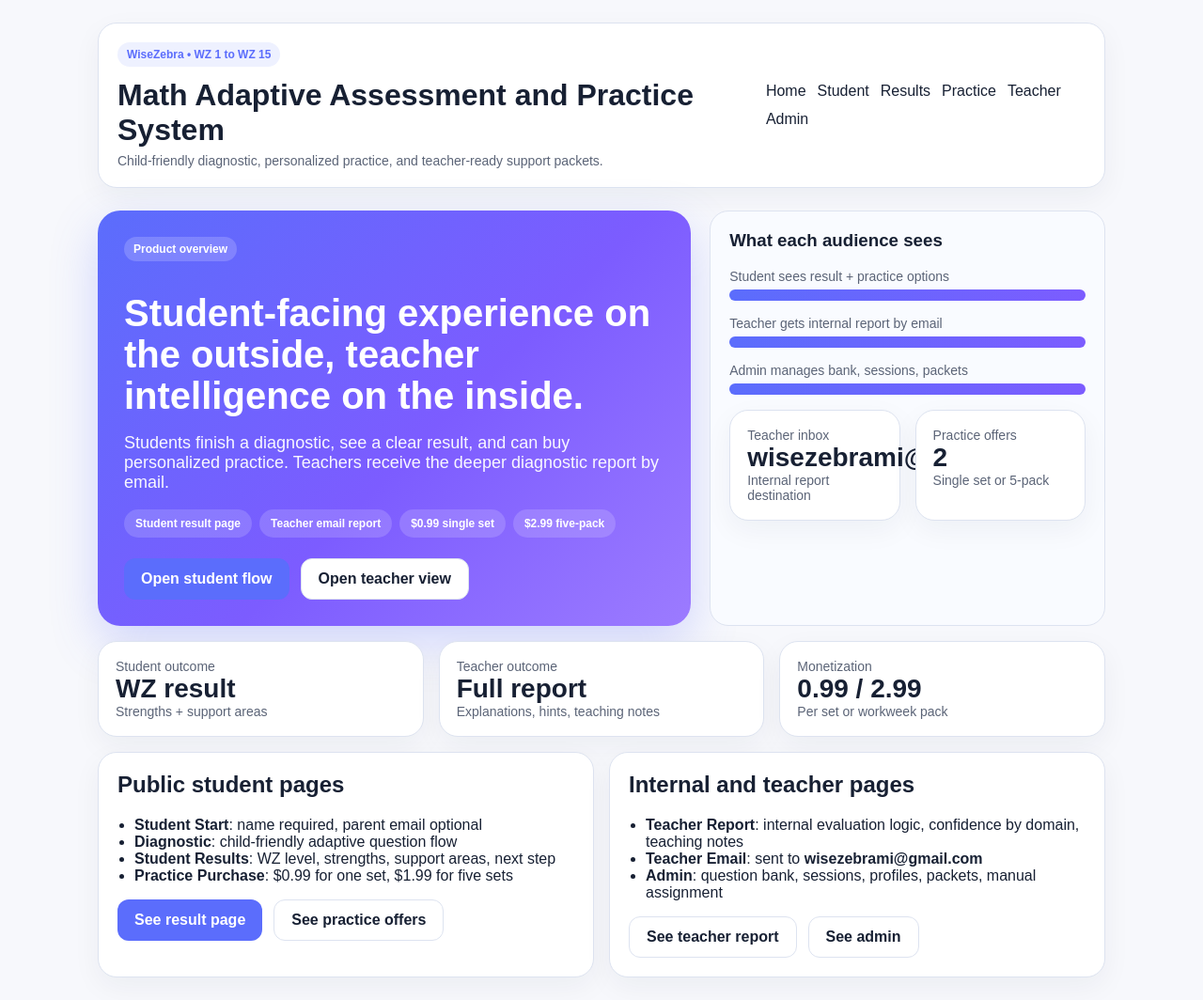
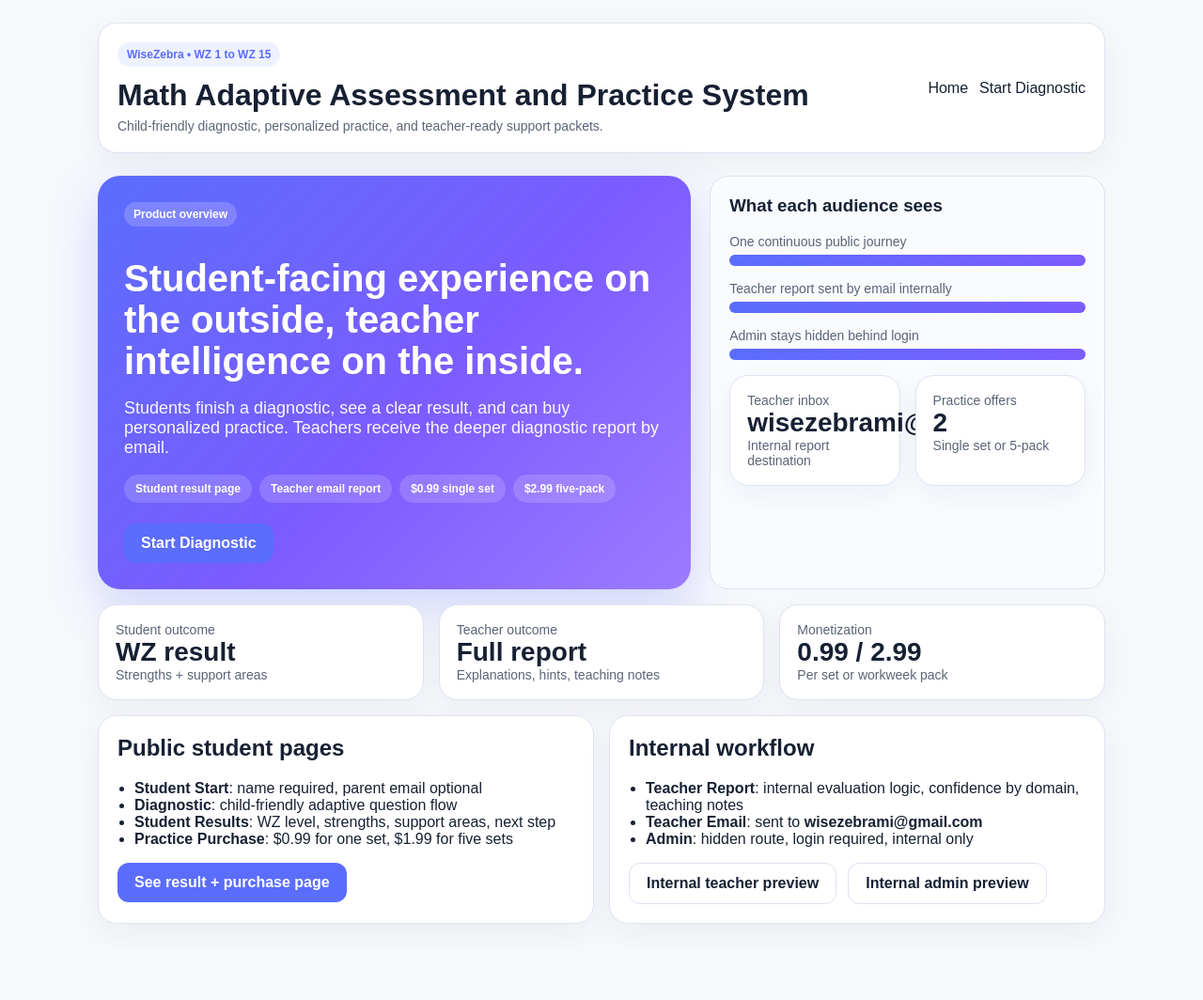
Before and after one commit to TZ2024/wisezebra-math-adaptive-system, a Next.js app: page / in a window 1280 px wide. Shown: the whole page at 94% size. After the commit the page ends 1007 px from the top, so only its background shows below. Built offline with nearby package versions, Linux system fonts and the light colour scheme.

Commit message:
refactor: simplify public UX into one continuous journey

```diff
--- a/app/admin/page.tsx
+++ b/app/admin/page.tsx
@@ -15,6 +15,10 @@ export default function AdminPage() {
     <main>
       <SiteHeader />
       <div className="container grid">
+        <div className="card" style={{ padding: 18 }}>
+          <div className="badge">Internal only</div>
+          <p className="helper" style={{ marginTop: 10 }}>Admin should be hidden behind login. This route is an internal preview and should not appear in public navigation.</p>
+        </div>
         <div className="grid grid-3">
           <StatTile label="Questions" value="6" note="Seeded sample records" />
           <StatTile label="Profiles" value="2" note="Demo student summaries" />
--- a/app/page.tsx
+++ b/app/page.tsx
@@ -23,16 +23,15 @@ export default function HomePage() {
               <span className="pill">$2.99 five-pack</span>
             </div>
             <div style={{ display: 'flex', gap: 12, flexWrap: 'wrap' }}>
-              <Link className="button" href="/student/start">Open student flow</Link>
-              <Link className="button secondary" href="/teacher/report">Open teacher view</Link>
+              <Link className="button" href="/student/start">Start Diagnostic</Link>
             </div>
           </div>
           <div className="muted-panel">
             <h3 style={{ marginTop: 0 }}>What each audience sees</h3>
             <div className="grid">
-              <ProgressBar value={100} label="Student sees result + practice options" />
-              <ProgressBar value={100} label="Teacher gets internal report by email" />
-              <ProgressBar value={100} label="Admin manages bank, sessions, packets" />
+              <ProgressBar value={100} label="One continuous public journey" />
+              <ProgressBar value={100} label="Teacher report sent by email internally" />
+              <ProgressBar value={100} label="Admin stays hidden behind login" />
             </div>
             <div className="grid grid-2" style={{ marginTop: 16 }}>
               <StatTile label="Teacher inbox" value="wisezebrami@gmail.com" note="Internal report destination" />
@@ -56,20 +55,19 @@ export default function HomePage() {
               <li><strong>Practice Purchase</strong>: $0.99 for one set, $1.99 for five sets</li>
             </ul>
             <div style={{ marginTop: 16, display: 'flex', gap: 12, flexWrap: 'wrap' }}>
-              <Link className="button" href="/student/results">See result page</Link>
-              <Link className="button secondary" href="/student/practice">See practice offers</Link>
+              <Link className="button" href="/student/results">See result + purchase page</Link>
             </div>
           </SectionCard>
 
-          <SectionCard title="Internal and teacher pages">
+          <SectionCard title="Internal workflow">
             <ul className="list">
               <li><strong>Teacher Report</strong>: internal evaluation logic, confidence by domain, teaching notes</li>
               <li><strong>Teacher Email</strong>: sent to <strong>wisezebrami@gmail.com</strong></li>
-              <li><strong>Admin</strong>: question bank, sessions, profiles, packets, manual assignment</li>
+              <li><strong>Admin</strong>: hidden route, login required, internal only</li>
             </ul>
             <div style={{ marginTop: 16, display: 'flex', gap: 12, flexWrap: 'wrap' }}>
-              <Link className="button secondary" href="/teacher/report">See teacher report</Link>
-              <Link className="button secondary" href="/admin">See admin</Link>
+              <Link className="button secondary" href="/teacher/report">Internal teacher preview</Link>
+              <Link className="button secondary" href="/admin">Internal admin preview</Link>
             </div>
           </SectionCard>
         </div>
--- a/app/student/practice/page.tsx
+++ b/app/student/practice/page.tsx
@@ -1,5 +1,7 @@
 import { SiteHeader } from '@/components/SiteHeader';
 import { SectionCard } from '@/components/SectionCard';
+
+// Internal/support route only. Public flow should purchase directly from the results page.
 
 const plans = [
   {
--- a/components/SiteHeader.tsx
+++ b/components/SiteHeader.tsx
@@ -11,11 +11,7 @@ export function SiteHeader() {
         </div>
         <nav style={{ display: 'flex', gap: 12, flexWrap: 'wrap' }}>
           <Link href="/">Home</Link>
-          <Link href="/student/start">Student</Link>
-          <Link href="/student/results">Results</Link>
-          <Link href="/student/practice">Practice</Link>
-          <Link href="/teacher/report">Teacher</Link>
-          <Link href="/admin">Admin</Link>
+          <Link href="/student/start">Start Diagnostic</Link>
         </nav>
       </div>
     </header>
```
Also changed, not shown: app/student/results/page.tsx (+21 -11 lines).
